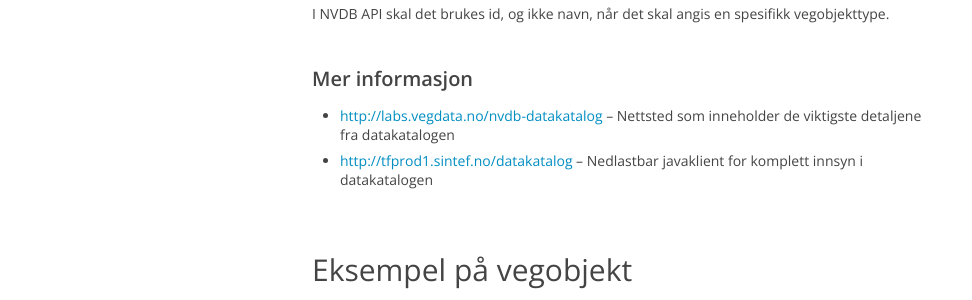
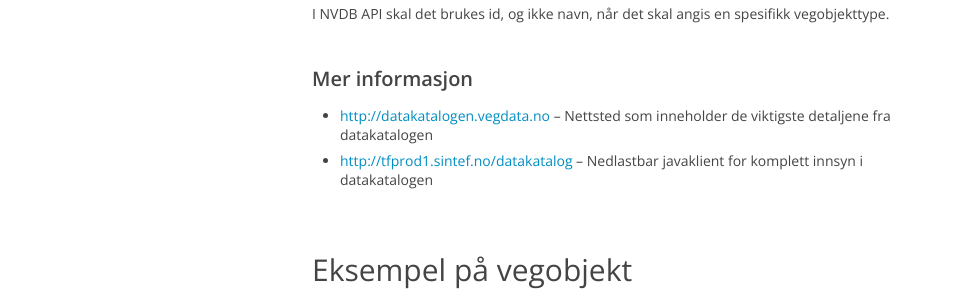
Before and after one commit to nvdb-vegdata/apidokumentasjon, a Jekyll site: the page built from om_nvdb.md, in a window 1280 px wide and 900 px high, scrolled down 1021 px. Shown: the part 154-454 px from the top of the window, without its empty margins (153-1125 px from the left). Built offline with Jekyll 4.4.1, drawn with Linux system fonts in a browser that asks for light colours; our own code applies the rules of GitHub Pages for plain Markdown files; some of the changed lines change nothing that is shown.

Commit message:
datakatalogen.vegdata.no

```diff
--- a/om_nvdb.md
+++ b/om_nvdb.md
@@ -39,7 +39,7 @@ I NVDB API skal det brukes id, og ikke navn, når det skal angis en spesifikk ve
 
 ### Mer informasjon
 
-*   [http://labs.vegdata.no/nvdb-datakatalog](http://labs.vegdata.no/nvdb-datakatalog) – Nettsted som inneholder de viktigste detaljene fra datakatalogen
+*   [http://datakatalogen.vegdata.no](http://datakatalogen.vegdata.no) – Nettsted som inneholder de viktigste detaljene fra datakatalogen
 *   [http://tfprod1.sintef.no/datakatalog](http://tfprod1.sintef.no/datakatalog) – Nedlastbar javaklient for komplett innsyn i datakatalogen
 
 ## Eksempel på vegobjekt
```
